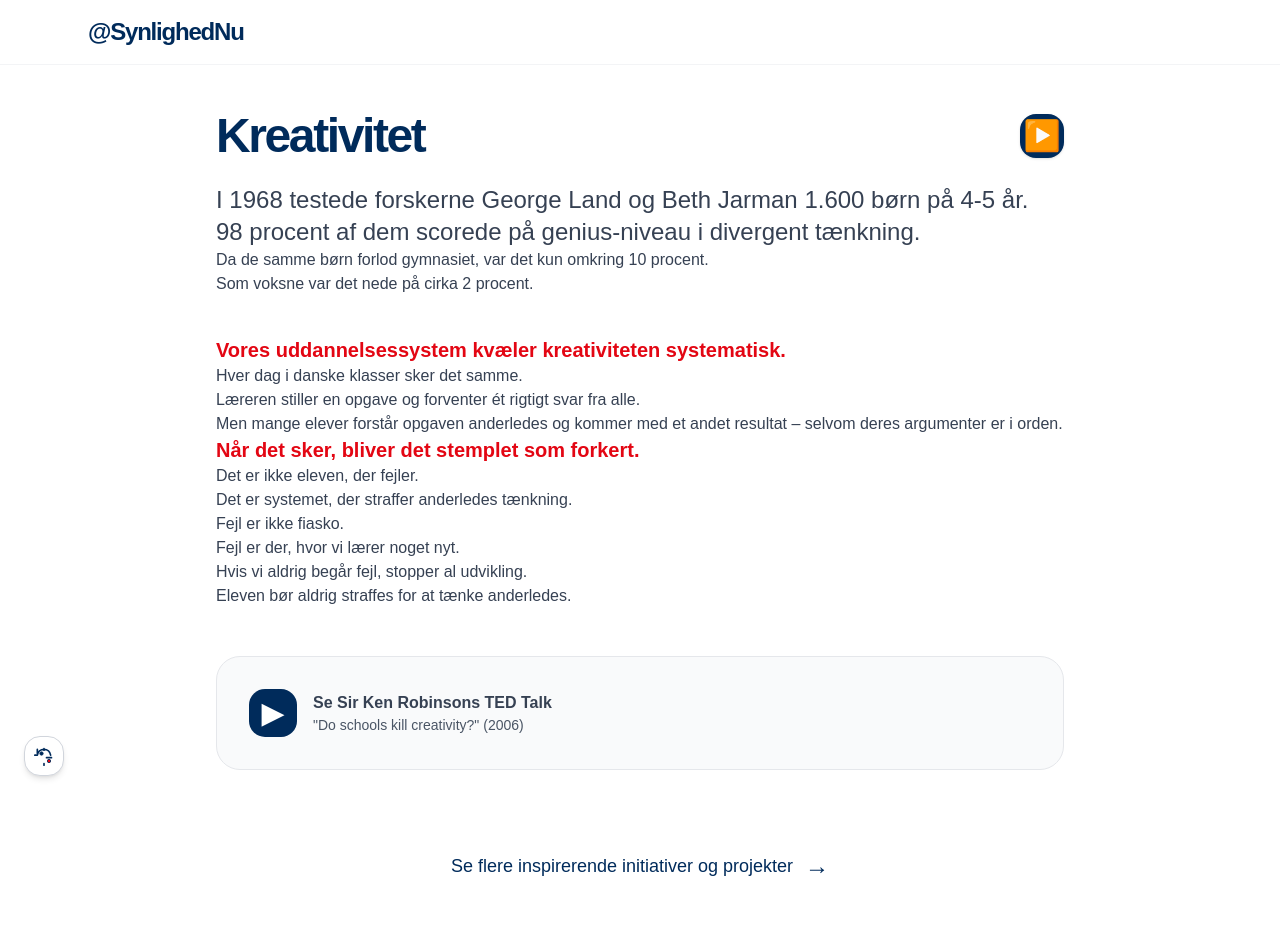
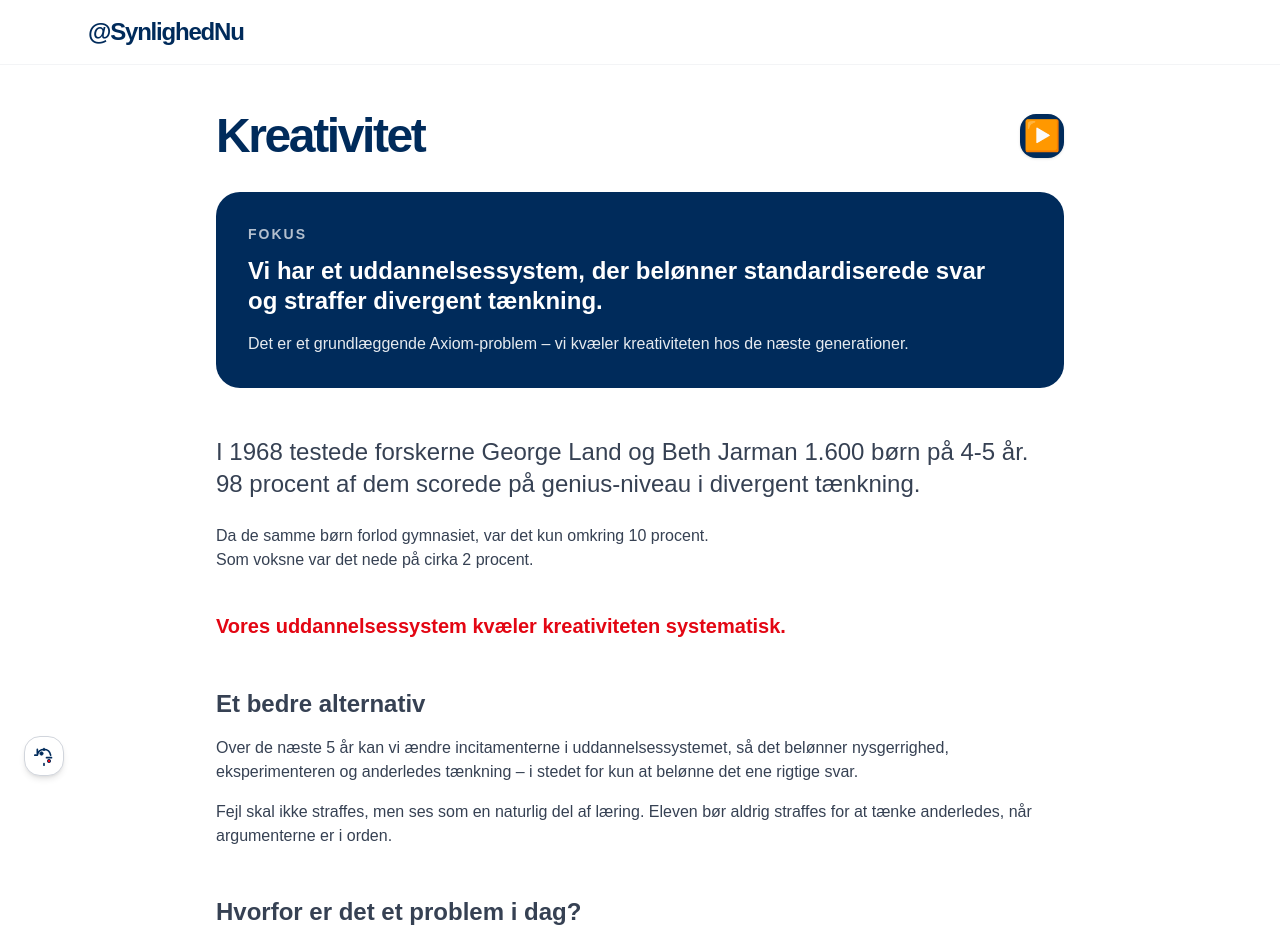
Before and after one commit to synlighed-nu/synlighed-nu-clean, a Next.js app: page /kreativitet in a window 1280 px wide. Shown: the top 947 px of the page. Built offline with nearby package versions, Linux system fonts and the light colour scheme.

Commit message:
Update page.tsx

```diff
--- a/app/kreativitet/page.tsx
+++ b/app/kreativitet/page.tsx
@@ -11,13 +11,17 @@ const SpeakerButton = dynamic(
 
 export default function KreativitetPage() {
   const pageText = `
-    I 1968 testede forskerne George Land og Beth Jarman 1.600 børn på 4-5 år.
-    98 procent af dem scorede på genius-niveau i divergent tænkning.
+I 1968 testede forskerne George Land og Beth Jarman 1.600 børn på 4-5 år. 98 procent af dem scorede på genius-niveau i divergent tænkning.
 
-    Da de samme børn forlod gymnasiet, var det kun omkring 10 procent.
-    Som voksne var det nede på cirka 2 procent.
+Da de samme børn forlod gymnasiet, var det kun omkring 10 procent. Som voksne var det nede på cirka 2 procent.
 
-    Vores uddannelsessystem kvæler kreativiteten systematisk.
+Vores uddannelsessystem kvæler systematisk den kreative og anderledes tænkning, som børnene havde som 4-5-årige.
+
+Fokus: Vi har et uddannelsessystem, der belønner standardiserede svar og straffer divergent tænkning. Det er et grundlæggende Axiom-problem – vi kvæler kreativiteten hos de næste generationer.
+
+Et bedre alternativ er at ændre incitamenterne i uddannelsessystemet, så det belønner nysgerrighed, eksperimenteren og anderledes tænkning i stedet for kun at belønne det ene rigtige svar.
+
+Hvorfor er det et problem i dag? Fordi vi systematisk reducerer børns evne til at tænke kreativt og kritisk, straffer vi fejl i stedet for at se dem som læring, og vi risikerer at uddanne en generation, der er god til at følge instrukser, men dårlig til at løse nye problemer.
   `;
 
   return (
@@ -26,9 +30,23 @@ export default function KreativitetPage() {
 
       <div className="max-w-4xl mx-auto px-6 pt-28 pb-20">
 
-        <div className="flex items-center justify-between mb-6">
+        <div className="flex items-center justify-between mb-8">
           <h1 className="text-5xl font-bold tracking-tighter">Kreativitet</h1>
           <SpeakerButton text={pageText} endingAxiomIndex={7} />
+        </div>
+
+        {/* FOKUS BOKS */}
+        <div className="bg-[#002B5B] text-white rounded-3xl p-8 mb-12">
+          <div className="uppercase tracking-[2px] text-sm font-semibold mb-3 text-white/70">
+            Fokus
+          </div>
+          <p className="text-2xl font-semibold leading-tight">
+            Vi har et uddannelsessystem, der belønner standardiserede svar<br />
+            og straffer divergent tænkning.
+          </p>
+          <p className="mt-4 text-white/90">
+            Det er et grundlæggende Axiom-problem – vi kvæler kreativiteten hos de næste generationer.
+          </p>
         </div>
 
         <div className="prose prose-lg max-w-none text-gray-700">
@@ -37,7 +55,7 @@ export default function KreativitetPage() {
             98 procent af dem scorede på genius-niveau i divergent tænkning.
           </p>
 
-          <p>
+          <p className="mt-6">
             Da de samme børn forlod gymnasiet, var det kun omkring 10 procent.<br />
             Som voksne var det nede på cirka 2 procent.
           </p>
@@ -46,34 +64,23 @@ export default function KreativitetPage() {
             Vores uddannelsessystem kvæler kreativiteten systematisk.
           </p>
 
+          <h3 className="text-2xl font-semibold mt-12 mb-4">Et bedre alternativ</h3>
           <p>
-            Hver dag i danske klasser sker det samme.
+            Over de næste 5 år kan vi ændre incitamenterne i uddannelsessystemet, så det belønner
+            nysgerrighed, eksperimenteren og anderledes tænkning – i stedet for kun at belønne det ene rigtige svar.
           </p>
-          <p>
-            Læreren stiller en opgave og forventer ét rigtigt svar fra alle.
-          </p>
-          <p>
-            Men mange elever forstår opgaven anderledes og kommer med et andet resultat – selvom deres argumenter er i orden.
-          </p>
-          <p className="text-xl font-semibold text-[#E30613]">
-            Når det sker, bliver det stemplet som forkert.
+          <p className="mt-4">
+            Fejl skal ikke straffes, men ses som en naturlig del af læring. Eleven bør aldrig straffes for at tænke anderledes,
+            når argumenterne er i orden.
           </p>
 
-          <p>
-            Det er ikke eleven, der fejler.<br />
-            Det er systemet, der straffer anderledes tænkning.
-          </p>
-
-          <p>
-            Fejl er ikke fiasko.<br />
-            Fejl er der, hvor vi lærer noget nyt.
-          </p>
-          <p>
-            Hvis vi aldrig begår fejl, stopper al udvikling.
-          </p>
-          <p>
-            Eleven bør aldrig straffes for at tænke anderledes.
-          </p>
+          <h3 className="text-2xl font-semibold mt-12 mb-4">Hvorfor er det et problem i dag?</h3>
+          <ul className="list-disc pl-6 space-y-3">
+            <li>Vi reducerer systematisk børns evne til at tænke kreativt og kritisk</li>
+            <li>Systemet straffer fejl i stedet for at se dem som læring</li>
+            <li>Vi risikerer at uddanne en generation, der er god til at følge instrukser, men dårlig til at løse nye problemer</li>
+            <li>Det er i strid med et af vores grundlæggende Axiomer: Vi må ikke kvæle kreativiteten hos de næste generationer</li>
+          </ul>
 
           <div className="bg-gray-50 border border-gray-200 rounded-3xl p-8 mt-12">
             <a
@@ -91,12 +98,12 @@ export default function KreativitetPage() {
         </div>
 
         {/* Genvej til Inspiration */}
-        <div className="mt-20 text-center">
+        <div className="mt-16 text-center">
           <Link
             href="/inspiration"
             className="inline-flex items-center gap-3 text-[#002B5B] hover:text-[#001B3D] font-medium text-lg"
           >
-            Se flere inspirerende initiativer og projekter
+            Se eksempler på skoler og initiativer, der gør det anderledes
             <span className="text-2xl">→</span>
           </Link>
         </div>
```
